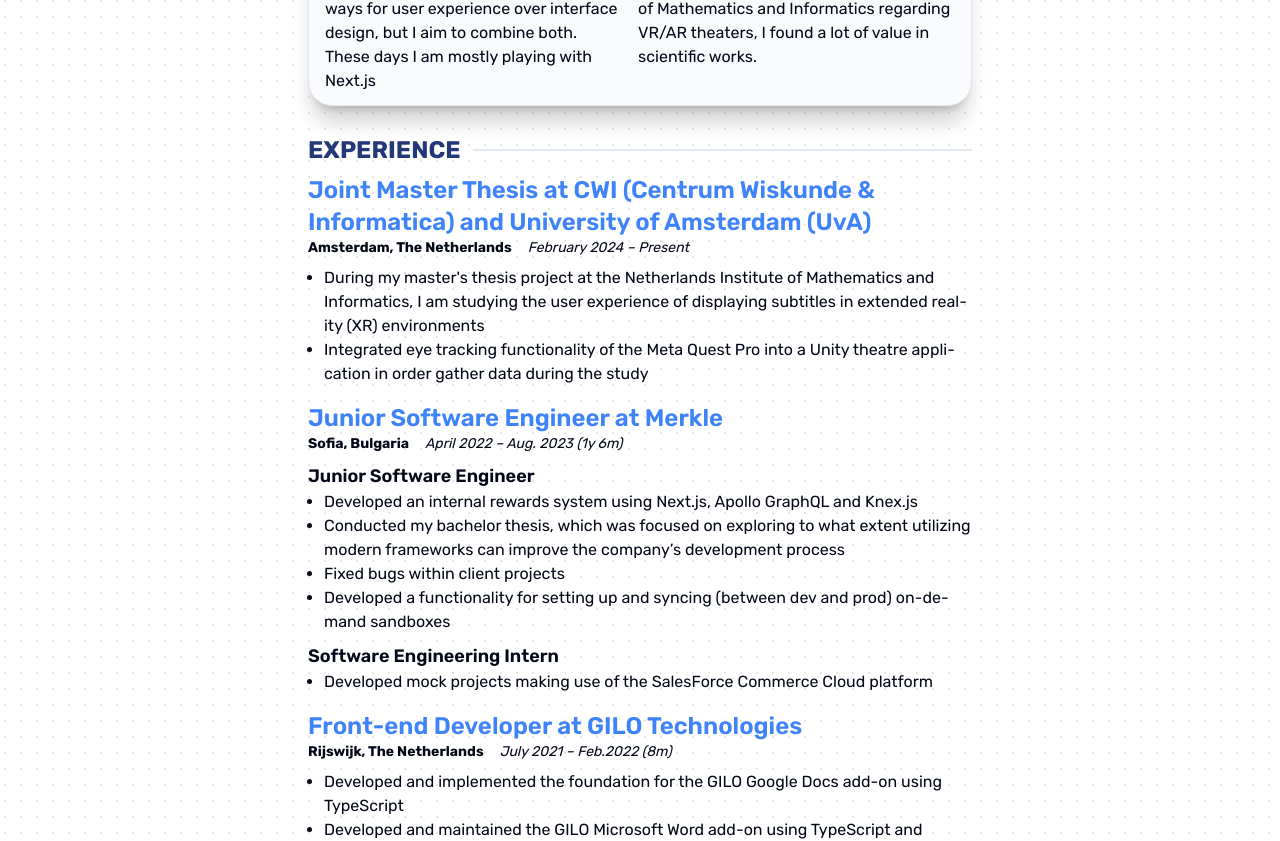
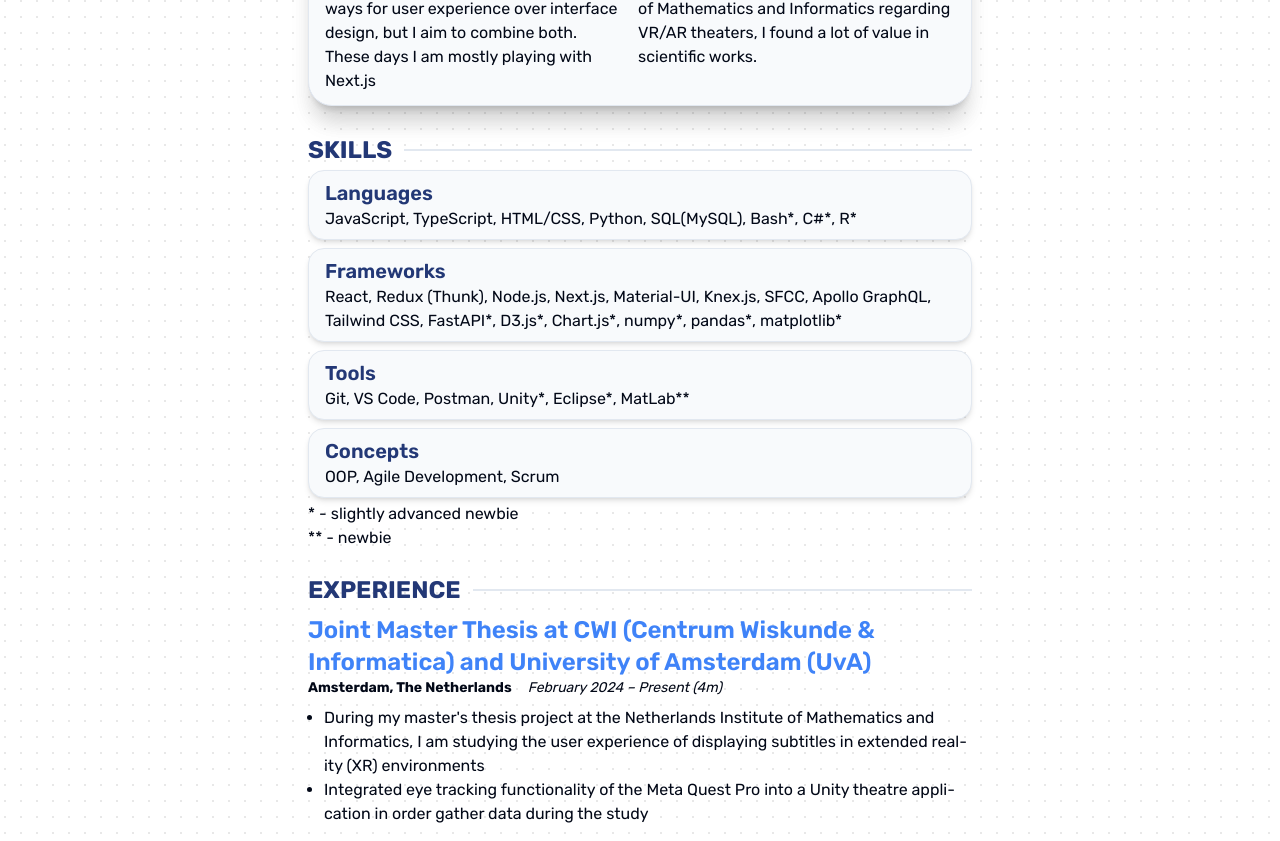
Before and after one commit to ayonkov1/portfolio, a Next.js app: page / in a window 1280 px wide. Shown: the part 500-1341 px from the top of the page. Built offline with nearby package versions, Linux system fonts and the light colour scheme.

Commit message:
Optimisations

```diff
--- a/src/components/core/cv-base.tsx
+++ b/src/components/core/cv-base.tsx
@@ -86,14 +86,14 @@ const CVComponent = () => {
       <Header />
       <div className="flex flex-col mt-4 gap-4 lg:gap-6">
         <Summary />
+        <div ref={skillsRef}>
+          <TechnicallSkills />
+        </div>
         <div ref={experienceRef}>
           <Experience />
         </div>
         <div ref={projectsRef}>
           <Projects />
-        </div>
-        <div ref={skillsRef}>
-          <TechnicallSkills />
         </div>
         <div ref={educationRef}>
           <Education />
--- a/src/components/custom/sections/certificates.tsx
+++ b/src/components/custom/sections/certificates.tsx
@@ -19,9 +19,9 @@ export const Certificates = () => {
           md:rounded-2xl
           first:rounded-t-2xl last:rounded-b-2xl`}
           >
-            <SubTitle text={certificate.name} />
+            <p className="font-bold text-blue-900 dark:text-blue-200">{certificate.name}</p>
 
-            <p className="text-blue-500">{certificate.issuingOrganization}</p>
+            <p className="text-blue-500 text-sm">{certificate.issuingOrganization}</p>
 
             <div className="flex mt-auto gap-4 justify-between font-mono text-slate-400 text-xs">
               {certificate.credentialID ? (
--- a/src/components/data/education.ts
+++ b/src/components/data/education.ts
@@ -14,7 +14,7 @@ export const education: Education[] = [
     location: 'Amsterdam, The Netherlands',
     degree: 'Master of Science in Information Studies',
     GPA: 'Current GPA: 8.1',
-    duration: 'Aug. 2023 – Present',
+    duration: 'August 2023 – Present',
     activities: [
       'Next.js and Node.js were used to develop a full-stack web application for a research project focused on automating construction of formal normative language models',
     ],
@@ -23,7 +23,7 @@ export const education: Education[] = [
     name: 'Halmstad University of Applied Sciences',
     location: 'Halmstad, Sweden',
     program: 'Erasmus Exchange in Computer Networks (Minor)',
-    duration: 'Aug. 2022 – Jan. 2023',
+    duration: 'August 2022 – January 2023',
     activities: [
       'Learned the fundamentals of computer networks based on Cisco CCNA',
       'Studied system administration and gained practical insights into managing large-scale computer and network systems',
@@ -34,7 +34,7 @@ export const education: Education[] = [
     name: 'Fontys University of Applied Sciences',
     location: 'Eindhoven, The Netherlands',
     degree: 'Bachelor of Science in Information and Communication Technology',
-    duration: 'Aug. 2019 – Aug. 2023',
+    duration: 'August 2019 – August 2023',
     activities: [
       'Collaborated with both internal and external stakeholders to produce various projects',
       'Developed websites, mockups, user journeys, personas, and similar',
--- a/src/components/data/experiences.ts
+++ b/src/components/data/experiences.ts
@@ -14,7 +14,7 @@ interface Experience {
 export const experiences: Experience[] = [
   {
     title: 'Joint Master Thesis',
-    duration: 'February 2024 – Present',
+    duration: `February 2024 – Present (${new Date().getMonth() - 1}m)`,
     company: 'CWI (Centrum Wiskunde & Informatica) and University of Amsterdam (UvA)',
     location: 'Amsterdam, The Netherlands',
     roles: [
@@ -31,7 +31,7 @@ export const experiences: Experience[] = [
     company: 'Merkle',
     location: 'Sofia, Bulgaria',
 
-    duration: 'April 2022 – Aug. 2023 (1y 6m)',
+    duration: 'April 2022 – August 2023 (1y 6m)',
     roles: [
       {
         title: 'Junior Software Engineer',
@@ -52,7 +52,7 @@ export const experiences: Experience[] = [
     title: 'Front-end Developer',
     company: 'GILO Technologies',
     location: 'Rijswijk, The Netherlands',
-    duration: 'July 2021 – Feb.2022 (8m)',
+    duration: 'July 2021 – February 2022 (8m)',
     roles: [
       {
         description: [
```
